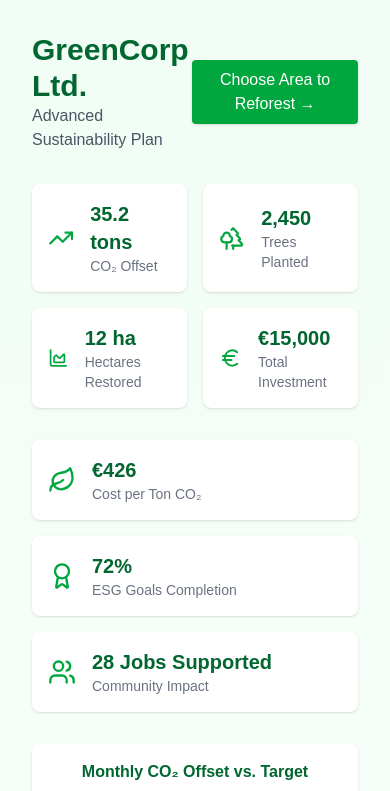
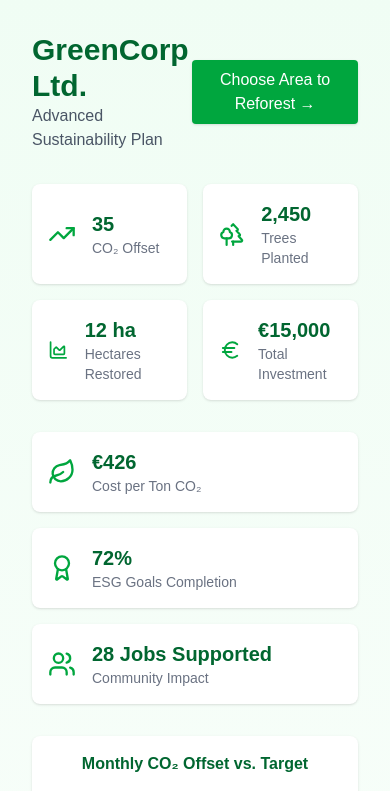
Before and after one commit to Piyush77Bansal/GreenPledge, a Next.js app: page /dashboard in a window 390 px wide. Shown: the top 791 px of the page. Built offline with nearby package versions, Linux system fonts and the light colour scheme.

Commit message:
feat: enhance CompanyDashboard with mission success metrics and confetti animation

```diff
--- a/src/app/dashboard/page.jsx
+++ b/src/app/dashboard/page.jsx
@@ -1,14 +1,47 @@
 "use client";
-import { TrendingUp, Trees, AreaChart, Euro, Leaf, Award, Users } from "lucide-react";
+import { useSearchParams } from "next/navigation";
+import { useEffect, useState } from "react";
+import { TrendingUp, Trees, AreaChart, Euro, Leaf, Award, Users, ArrowUpRight } from "lucide-react";
+import CountUp from "react-countup";
+import Confetti from "react-confetti";
 import Link from "next/link";
 import CO2OffsetChart from "@/components/dashboard/CO2OffsetChart";
 import TreeSpeciesChart from "@/components/dashboard/TreeSpeciesChart";
 import ActivityTimeline from "@/components/dashboard/ActivityTimeline";
 
 export default function CompanyDashboard() {
+    const searchParams = useSearchParams();
+    const missionSuccess = searchParams.get("missionSuccess");
+
+    const [treesPlanted, setTreesPlanted] = useState(2450);
+    const [co2Offset, setCo2Offset] = useState(35.2);
+    const [animate, setAnimate] = useState(false);
+    const [showConfetti, setShowConfetti] = useState(false);
+
+    useEffect(() => {
+        if (missionSuccess) {
+            setAnimate(true);
+            setShowConfetti(true);
+
+            // Simulate metrics update after drone mission success
+            setTimeout(() => {
+                setTreesPlanted((prev) => prev + 250);
+                setCo2Offset((prev) => prev + 4.2);
+                setAnimate(false);
+            }, 1500);
+
+            // Stop confetti after a few seconds
+            setTimeout(() => {
+                setShowConfetti(false);
+            }, 5000);
+        }
+    }, [missionSuccess]);
+
     return (
-        <div className="min-h-screen bg-gradient-to-b from-green-50 to-white p-8">
+        <div className="min-h-screen bg-gradient-to-b from-green-50 to-white p-8 relative">
+            {showConfetti && <Confetti recycle={false} numberOfPieces={500} />}
             <div className="max-w-6xl mx-auto">
+                {/* Header */}
                 <div className="flex justify-between items-center mb-8">
                     <div>
                         <h1 className="text-3xl font-bold text-green-800">GreenCorp Ltd.</h1>
@@ -21,30 +54,51 @@ export default function CompanyDashboard() {
                     </Link>
                 </div>
 
+                {/* Metrics Section */}
                 <div className="grid grid-cols-2 md:grid-cols-4 gap-4 mb-8">
-                    <MetricCard icon={TrendingUp} label="CO₂ Offset" value="35.2 tons" />
-                    <MetricCard icon={Trees} label="Trees Planted" value="2,450" />
+                    <MetricCard
+                        animate={animate}
+                        icon={TrendingUp}
+                        label="CO₂ Offset"
+                        value={co2Offset}
+                        prevValue={co2Offset - 4.2}
+                    />
+                    <MetricCard
+                        animate={animate}
+                        icon={Trees}
+                        label="Trees Planted"
+                        value={treesPlanted}
+                        prevValue={treesPlanted - 250}
+                    />
                     <MetricCard icon={AreaChart} label="Hectares Restored" value="12 ha" />
                     <MetricCard icon={Euro} label="Total Investment" value="€15,000" />
                 </div>
 
+                {/* Additional Metrics */}
                 <div className="grid grid-cols-1 md:grid-cols-3 gap-4 mb-8">
                     <MetricCard icon={Leaf} label="Cost per Ton CO₂" value="€426" />
                     <MetricCard icon={Award} label="ESG Goals Completion" value="72%" />
                     <MetricCard icon={Users} label="Community Impact" value="28 Jobs Supported" />
                 </div>
 
-                <div className="grid grid-cols-1 md:grid-cols-2 gap-4">
+                {/* Charts Section */}
+                <div className="grid grid-cols-1 md:grid-cols-2 gap-4 mb-8">
                     <div className="bg-white shadow rounded-lg p-4">
-                        <h3 className="text-center text-green-800 font-semibold mb-4">Monthly CO₂ Offset vs. Target</h3>
+                        <h3 className="text-center text-green-800 font-semibold mb-4">
+                            Monthly CO₂ Offset vs. Target
+                        </h3>
                         <CO2OffsetChart />
                     </div>
 
                     <div className="bg-white shadow rounded-lg p-4">
-                        <h3 className="text-center text-green-800 font-semibold mb-4">Tree Species Planted</h3>
+                        <h3 className="text-center text-green-800 font-semibold mb-4">
+                            Tree Species Planted
+                        </h3>
                         <TreeSpeciesChart />
                     </div>
                 </div>
+
+                {/* Activity Timeline */}
                 <div className="mt-8 bg-white shadow rounded-lg p-6">
                     <ActivityTimeline />
                 </div>
@@ -53,12 +107,42 @@ export default function CompanyDashboard() {
     );
 }
 
-function MetricCard({ icon: Icon, label, value }) {
+function MetricCard({ icon: Icon, label, value, prevValue, animate }) {
+    const [showArrow, setShowArrow] = useState(false);
+
+    useEffect(() => {
+        if (animate) {
+            setShowArrow(true);
+            const timeout = setTimeout(() => setShowArrow(false), 2000);
+            return () => clearTimeout(timeout);
+        }
+    }, [animate]);
+
+    const isNumber = typeof value === "number";
+
     return (
-        <div className="bg-white rounded-lg shadow p-4 flex items-center gap-4">
+        <div
+            className={`bg-white rounded-lg shadow p-4 flex items-center gap-4 ${animate ? "animate-pulse" : ""
+                }`}
+        >
             <Icon className="text-green-600" size={28} />
-            <div>
-                <div className="text-xl font-semibold text-green-800">{value}</div>
+            <div className="relative">
+                <div className="flex items-center gap-1 text-xl font-semibold text-green-800">
+                    {isNumber ? (
+                        <CountUp
+                            start={animate ? prevValue : value}
+                            end={value}
+                            duration={2}
+                            separator=","
+                        />
+
+                    ) : (
+                        value
+                    )}
+                    {showArrow && (
+                        <ArrowUpRight size={18} className="text-green-500 animate-bounce" />
+                    )}
+                </div>
                 <div className="text-sm text-gray-500">{label}</div>
             </div>
         </div>
--- a/src/components/dashboard/MapClientWrapper.jsx
+++ b/src/components/dashboard/MapClientWrapper.jsx
@@ -2,15 +2,18 @@
 
 import dynamic from "next/dynamic";
 import { useState } from "react";
+import { useRouter } from "next/navigation";
 import toast, { Toaster } from "react-hot-toast";
 
 const MapWithZones = dynamic(() => import("./MapWithZones"), { ssr: false });
 
 export default function MapClientWrapper() {
     const [selectedZone, setSelectedZone] = useState(null);
+    const router = useRouter();
 
     const handleZoneSelected = (zone) => {
         setSelectedZone(zone.name);
+
         toast.success(`🎉 Mission successful in ${zone.name}!`, {
             duration: 4000,
             position: 'top-center',
@@ -20,6 +23,10 @@ export default function MapClientWrapper() {
                 fontWeight: 'bold',
             },
         });
+
+        setTimeout(() => {
+            router.push('/dashboard?missionSuccess=true');
+        }, 4000);
     };
 
     return (
```
